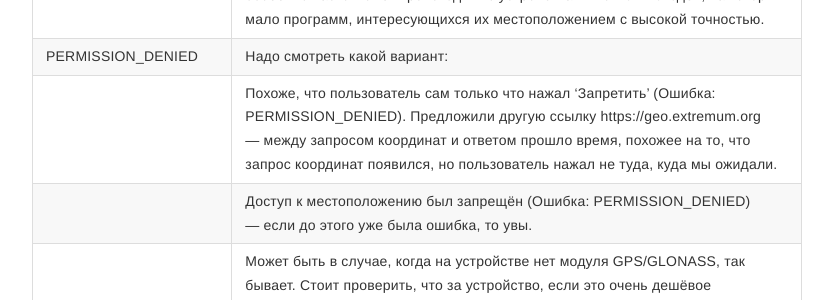
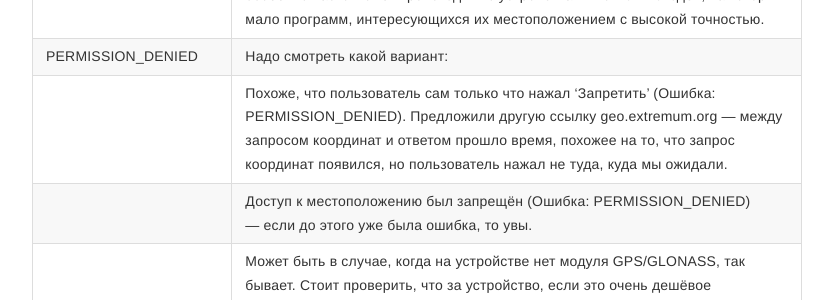
Before and after one commit to extremum-search-and-rescue/help.gis, a Jekyll site: the page built from _posts/2023-08-26-gps-monitoring.md, in a window 1280 px wide. Shown: the part 3812-4112 px from the top of the page, without its empty margins (223-1056 px from the left). Built offline with Jekyll 4.4.1, drawn with Linux system fonts in a browser that asks for light colours; part of the change alters nothing that is shown.

Commit message:
Update links

```diff
--- a/_posts/2023-08-26-gps-monitoring.md
+++ b/_posts/2023-08-26-gps-monitoring.md
@@ -10,7 +10,7 @@ layout: post
 {: .block-warning }
 
 ### Адрес служебной страницы
-Служебная страница: <a href="https://gps.extremum.org/m" rel="nofollow">https://gps.extremum.org/m</a>
+Служебная страница: [https://gps.extremum.org/m](https://gps.extremum.org/m)
 
 > Если вы часто пользуетесь служебной страницей, то пожалуйста добавьте её в закладки, не ищите её в адресной строке браузера или в поисковой системе. Потому что и те, и другие будут заглядывать на сервис без необходимости, создавая ненужные заходы и определения координат.
 {: .block-warning }
@@ -25,8 +25,8 @@ layout: post
 
 |Год последнего обновления устройства|Ссылка
 |:-:|:-:|
-|после 2017 года|<a href="https://gps.extremum.org" rel="nofollow">https://gps.extremum.org</a>|
-|устаревшие, до 2017 года|<a href="http://gps.extremum.org" rel="nofollow">http://gps.extremum.org</a>|
+|после 2017 года|[https://gps.extremum.org](https://gps.extremum.org)|
+|устаревшие, до 2017 года|[http://gps.extremum.org](http://gps.extremum.org)|
 
 </div>
 
@@ -86,7 +86,7 @@ layout: post
 |-|:-|
 |TIMEOUT|Это скорее не ошибка, а нормальное состояние, когда местоположение нельзя определить мгновенно. Если координаты не приходят, а в диагностическом сообщении 0-2 нет явного запрета, это чаще всего значит, что пользователь не смог выполнить инструкцию дождаться высокой точности координат. Иногда процесс определения координат может занимать до пары минут, такое особенно часто может происходить с устройствами пожилых людей, на которых мало программ, интересующихся их местоположением с высокой точностью.|
 |PERMISSION_DENIED|Надо смотреть какой вариант:|
-||Похоже, что пользователь сам только что нажал 'Запретить' (Ошибка: PERMISSION_DENIED). Предложили другую ссылку https://geo.extremum.org — между запросом координат и ответом прошло время, похожее на то, что запрос координат появился, но пользователь нажал не туда, куда мы ожидали.|
+||Похоже, что пользователь сам только что нажал 'Запретить' (Ошибка: PERMISSION_DENIED). Предложили другую ссылку geo.extremum.org — между запросом координат и ответом прошло время, похожее на то, что запрос координат появился, но пользователь нажал не туда, куда мы ожидали.|
 ||Доступ к местоположению был запрещён (Ошибка: PERMISSION_DENIED) — если до этого уже была ошибка, то увы.|
 |POSITION_UNAVAILABLE|Может быть в случае, когда на устройстве нет модуля GPS/GLONASS, так бывает. Стоит проверить, что за устройство, если это очень дешёвое устройство, такое может быть порядке вещей, но, скорее всего, это показывает не просто на то, что браузеру запрещено определение местоположения, а оно запрещено либо всем приложениям вообще, либо браузеру, но каким-то очень сложным способом.|
 
@@ -159,7 +159,7 @@ layout: post
 
 **Вопрос**: Очень много букв, можно попроще?
 
-**Ответ**: Зайдите на <a href="https://gis.extremum.org" rel="nofollow">https://gis.extremum.org</a> и включите доступные слои геолокации. Ищите оранжевую звёздочку координат в примерном районе местонахождения потерявшегося.
+**Ответ**: Зайдите на [https://gis.extremum.org](https://gis.extremum.org) и включите доступные слои геолокации. Ищите оранжевую звёздочку координат в примерном районе местонахождения потерявшегося.
 
 <hr>
 
```
